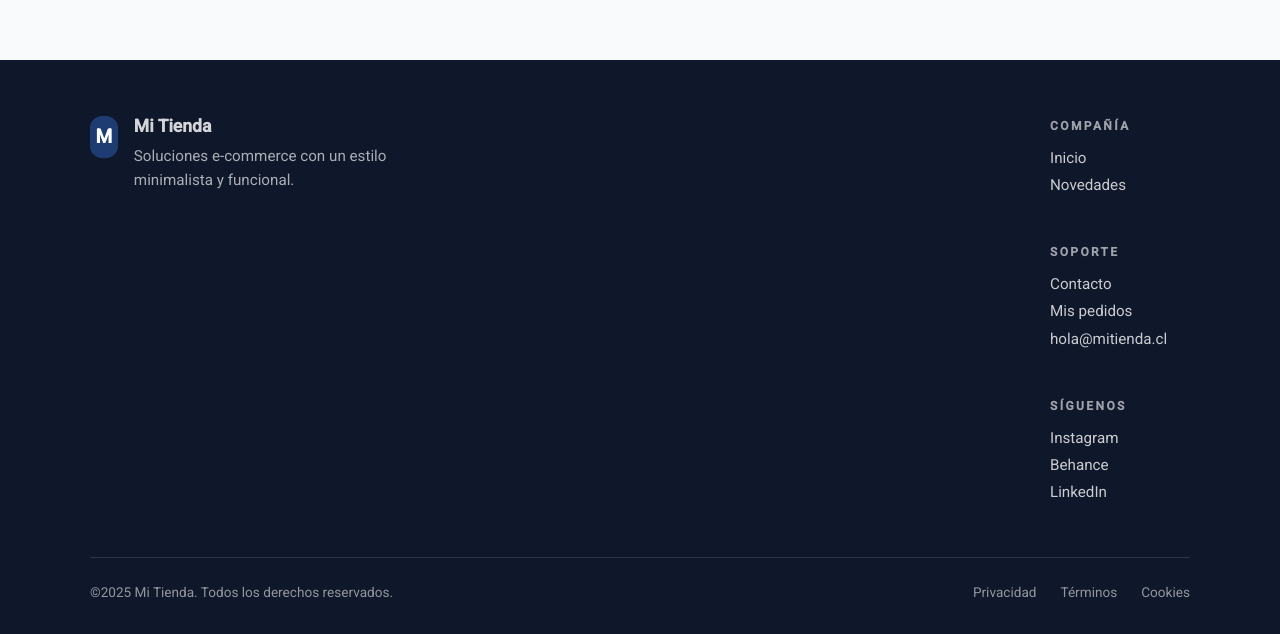
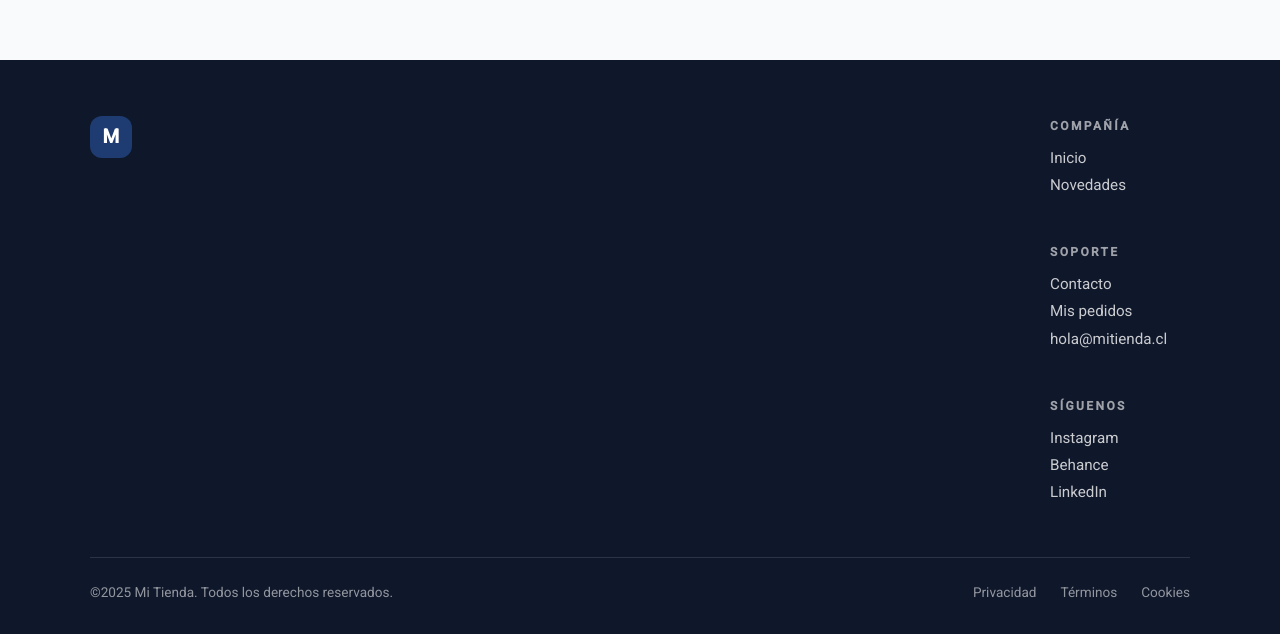
Before and after one commit to lpinedozavala3/Ecommerce, an Angular app in the folder Front/sf-ecommerce-web/: page /pagina-no-encontrada in a window 1280 px wide. Shown: the part 808-1442 px from the top of the page. Built offline with nearby package versions, Linux system fonts and the light colour scheme.

Commit message:
Se corrige varias cosas y se oculta

```diff
--- a/Front/sf-ecommerce-web/src/app/ui-shell/components/footer/footer.component.html
+++ b/Front/sf-ecommerce-web/src/app/ui-shell/components/footer/footer.component.html
@@ -3,8 +3,7 @@
     <div class="footer__brand">
       <span class="icon">M</span>
       <div>
-        <strong>Mi Tienda</strong>
-        <p>Soluciones e-commerce con un estilo minimalista y funcional.</p>
+        <strong>{{ storeName }}</strong>
       </div>
     </div>
 
```
